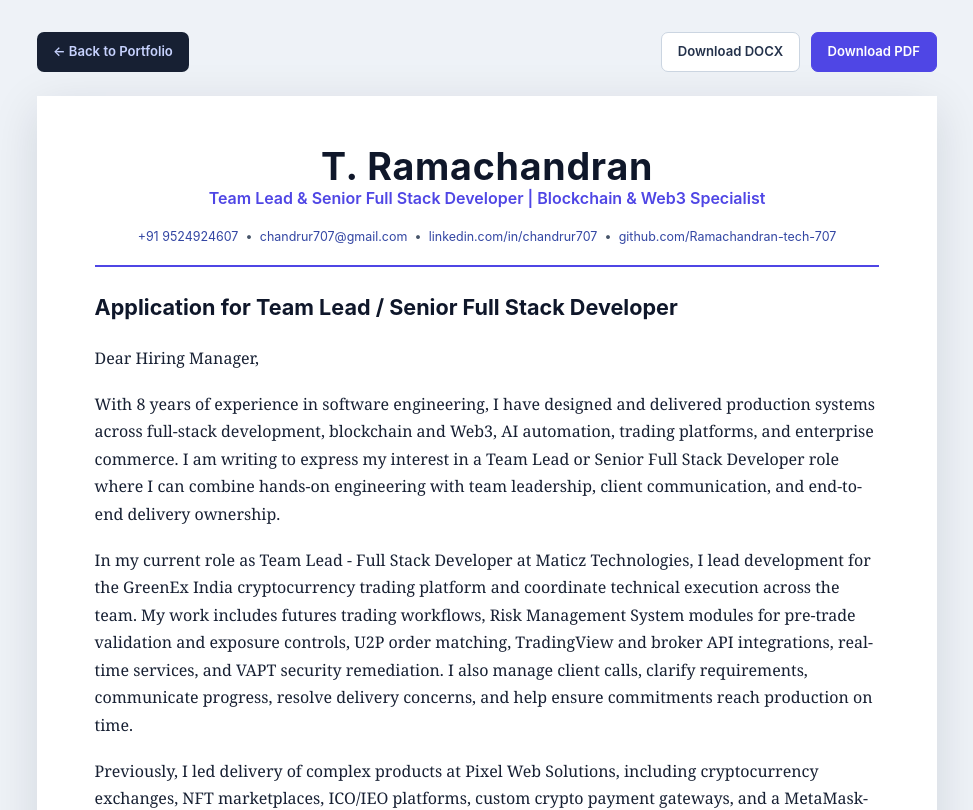
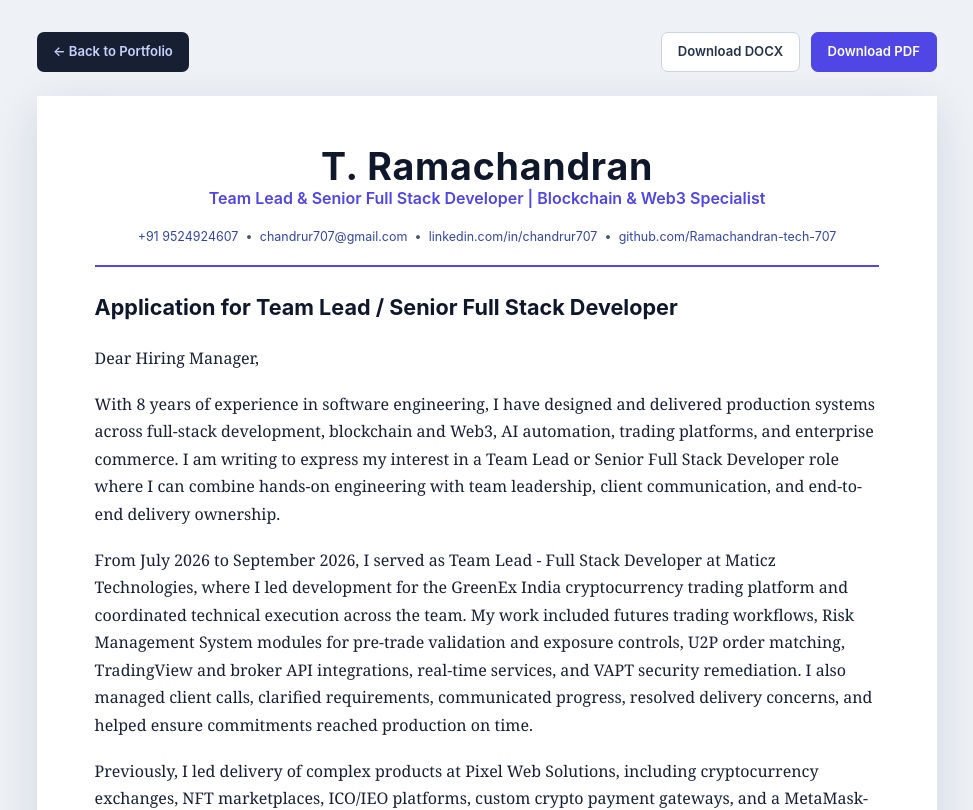
Before and after one commit to Ramachandran-tech-707/portfolio, a Next.js app: page /cover-letter in a window 1280 px wide. Shown: the top 810 px of the page, without its empty margins (153-1126 px from the left). Built offline with nearby package versions, Linux system fonts and the light colour scheme.

Commit message:
modified the maticz experience

```diff
--- a/src/components/CoverLetter.jsx
+++ b/src/components/CoverLetter.jsx
@@ -35,7 +35,7 @@ export default function CoverLetter() {
 
                 <p>With 8 years of experience in software engineering, I have designed and delivered production systems across full-stack development, blockchain and Web3, AI automation, trading platforms, and enterprise commerce. I am writing to express my interest in a Team Lead or Senior Full Stack Developer role where I can combine hands-on engineering with team leadership, client communication, and end-to-end delivery ownership.</p>
 
-                <p>In my current role as Team Lead - Full Stack Developer at Maticz Technologies, I lead development for the GreenEx India cryptocurrency trading platform and coordinate technical execution across the team. My work includes futures trading workflows, Risk Management System modules for pre-trade validation and exposure controls, U2P order matching, TradingView and broker API integrations, real-time services, and VAPT security remediation. I also manage client calls, clarify requirements, communicate progress, resolve delivery concerns, and help ensure commitments reach production on time.</p>
+                <p>From July 2026 to September 2026, I served as Team Lead - Full Stack Developer at Maticz Technologies, where I led development for the GreenEx India cryptocurrency trading platform and coordinated technical execution across the team. My work included futures trading workflows, Risk Management System modules for pre-trade validation and exposure controls, U2P order matching, TradingView and broker API integrations, real-time services, and VAPT security remediation. I also managed client calls, clarified requirements, communicated progress, resolved delivery concerns, and helped ensure commitments reached production on time.</p>
 
                 <p>Previously, I led delivery of complex products at Pixel Web Solutions, including cryptocurrency exchanges, NFT marketplaces, ICO/IEO platforms, custom crypto payment gateways, and a MetaMask-like browser extension. I have also built universal wallet connectivity for major wallets and multi-chain environments, and developed enterprise e-commerce platforms with payment integrations and high-concurrency requirements.</p>
 
--- a/src/components/Resume.jsx
+++ b/src/components/Resume.jsx
@@ -7,7 +7,7 @@ const workExperience = [
     {
         position: "Team Lead - Full Stack Developer",
         company: "Maticz Technologies Pvt Ltd",
-        duration: "Jul 2026 - Present",
+        duration: "Jul 2026 - Sep 2026",
         subtitle: "Full-time",
         responsibilities: [
             "Led full-stack development of the GreenEx India cryptocurrency trading web application, focused on futures trading workflows",
--- a/src/data/portfolio-data.js
+++ b/src/data/portfolio-data.js
@@ -322,7 +322,7 @@ export const experience = [
         id: 1,
         position: "Team Lead - Full Stack Developer",
         company: "Maticz Technologies Pvt Ltd",
-        duration: "Jul 2026 - Present",
+        duration: "Jul 2026 - Sep 2026",
         responsibilities: [
             "Led full-stack development of the GreenEx India cryptocurrency trading web application, focused on futures trading workflows",
             "Implemented Risk Management System (RMS) modules for pre-trade risk validation, margin and position checks, exposure controls, and order eligibility",
```
